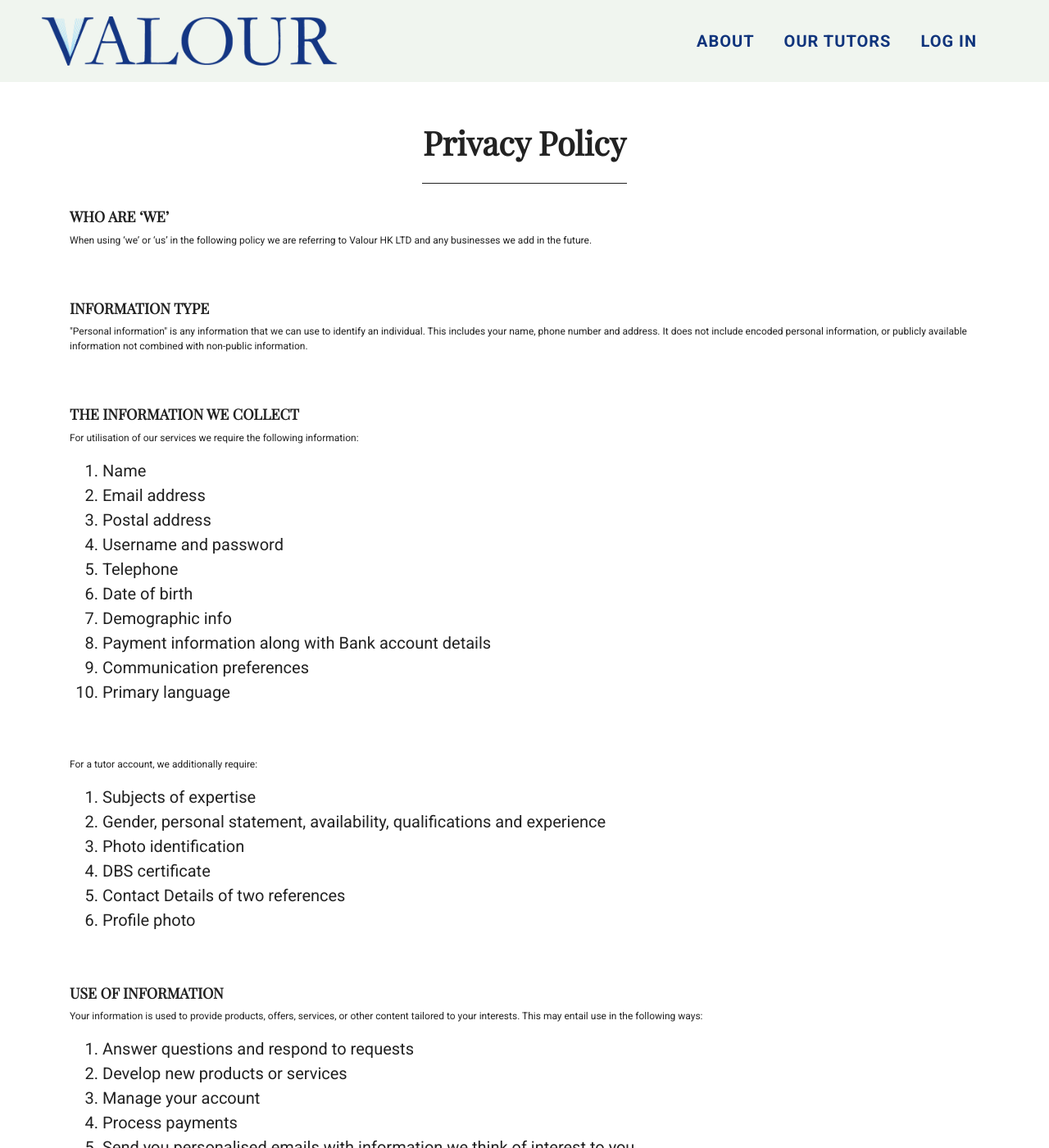
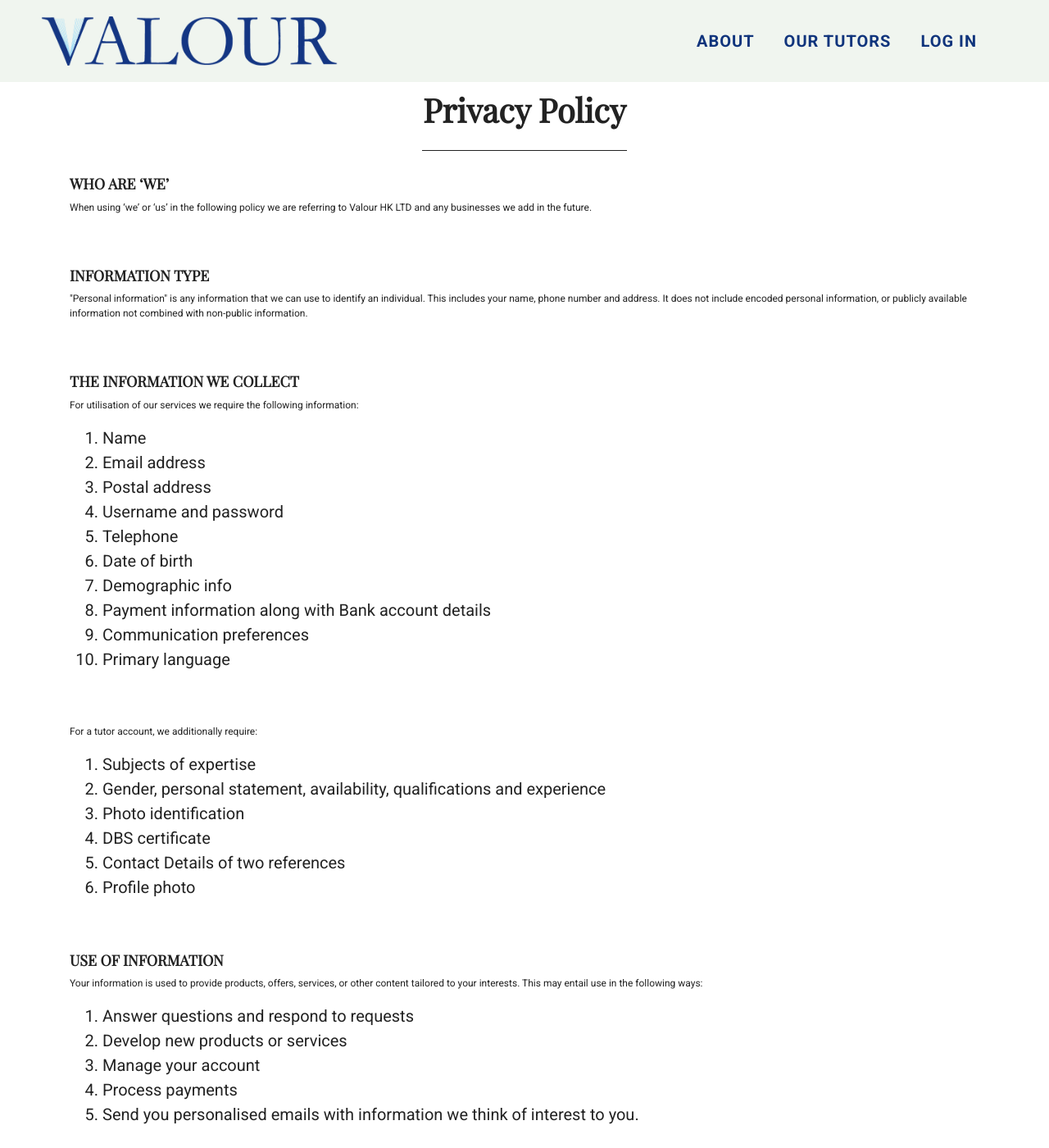
Before and after one commit to tutorcruncher-sites/valour-hk, a Jekyll site: the page built from privacy.html, in a window 1280 px wide and 1400 px high. Shown: the whole window at 82% size. Built offline with Jekyll 4.4.1, drawn with Linux system fonts in a browser that asks for light colours.

Commit message:
Update style2.scss

```diff
--- a/static/css/style2.scss
+++ b/static/css/style2.scss
@@ -157,9 +157,9 @@ hr {
 
 header {
   margin-top: 0px;
-  height: 100px;
+  height: 60px;
   @media (max-width: 767px) {
-    height: 100px;
+    height: 60px;
     margin-top: 0px;
   }
   .intro-text {
@@ -172,7 +172,7 @@ header {
     }
   }
   @media (min-width: 768px) {
-    min-height: 100px;
+    min-height: 60px;
   }
 }
 
```
